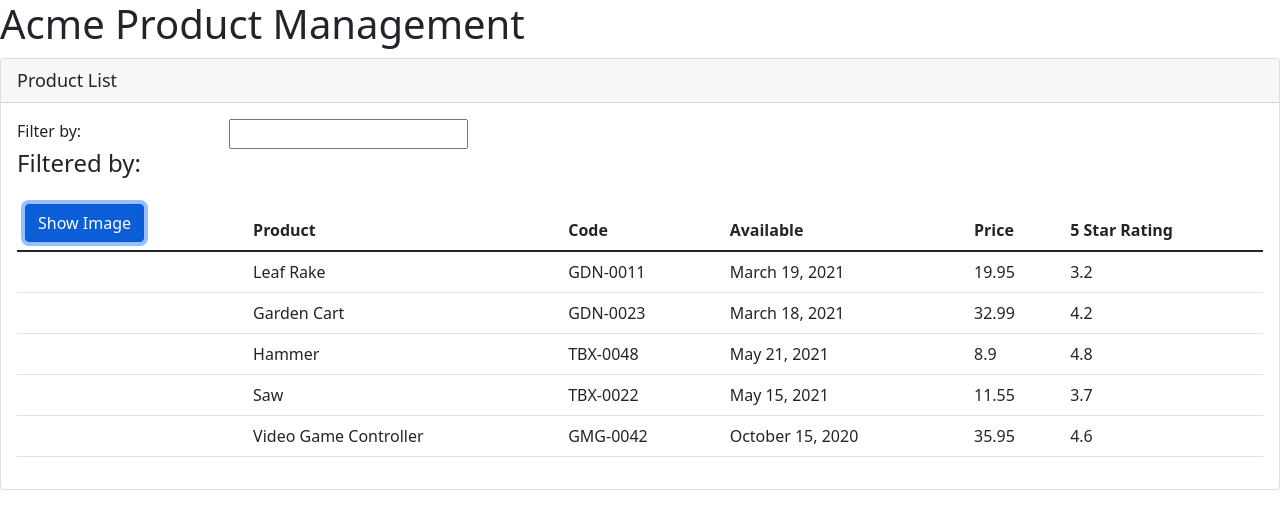
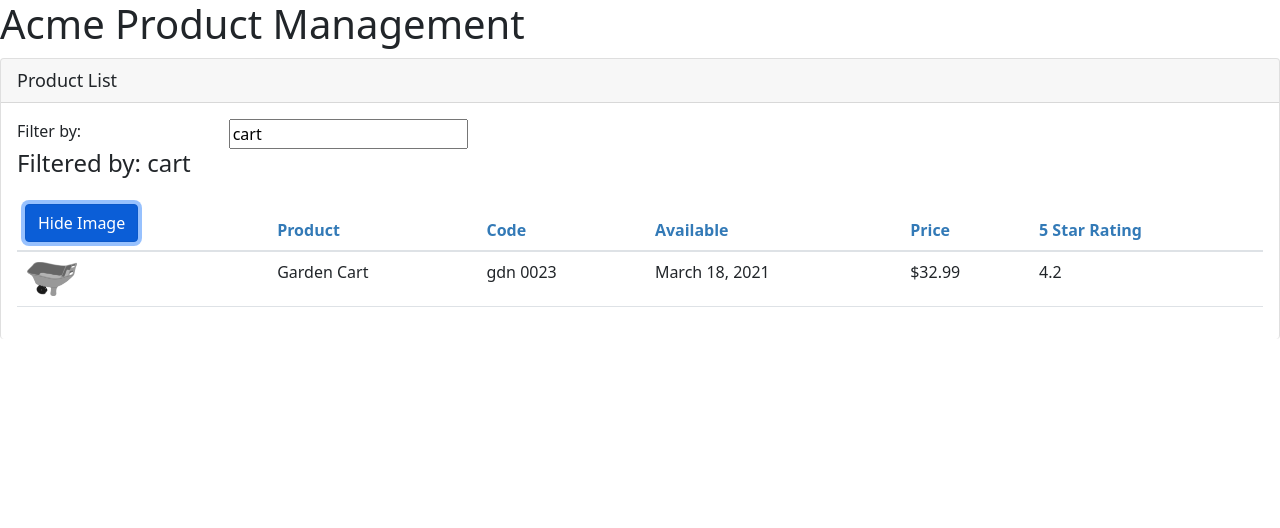
Before and after one commit to Piental/Angular-getting-started, an Angular app: page / in a window 1280 px wide. Both pictures are taken after a click on the button "Show Image". Shown: the top 528 px of the page. Built offline with nearby package versions, Linux system fonts and the light colour scheme.

Commit message:
Chapter 7 done.

```diff
--- /dev/null
+++ b/src/app/products/product-list.component.css
@@ -0,0 +1,3 @@
+thead {
+  color: #337AB7;
+}
--- a/src/app/products/product-list.component.html
+++ b/src/app/products/product-list.component.html
@@ -6,21 +6,25 @@
     <div class='row'>
       <div class='col-md-2'>Filter by:</div>
       <div class='col-md-4'>
-        <input type='text' />
+        <input type='text'
+          [(ngModel)] = 'listFilter'
+        />
       </div>
     </div>
     <div class='row'>
       <div class='col-md-6'>
-        <h4>Filtered by: </h4>
+        <h4>Filtered by: {{listFilter}}</h4>
       </div>
     </div>
     <div class='table-responsive'>
-      <table class='table' *ngIf='products.length'>
+      <table class='table'
+      *ngIf='products.length'>
         <thead>
           <tr>
             <th>
-              <button class='btn btn-primary'>
-                Show Image
+              <button class='btn btn-primary'
+              (click)="toggleImage()">
+                {{showImage? 'Hide': 'Show'}} Image
               </button>
             </th>
             <th>Product</th>
@@ -31,12 +35,18 @@
           </tr>
         </thead>
         <tbody>
-          <tr *ngFor="let product of products">
-            <td></td>
+          <tr *ngFor="let product of filteredProducts">
+            <td>
+              <img *ngIf="showImage"
+                   [src]='product.imageUrl'
+                   [title] = 'product.productName'
+                   [style.width.px]= 'imageWidth'
+                   [style.margin.px]= 'imageMargin'>
+            </td>
             <td>{{ product.productName }}</td>
-            <td>{{ product.productCode }}</td>
+            <td>{{ product.productCode | lowercase | convertToSpaces:'-' }}</td>
             <td>{{ product.releaseDate }}</td>
-            <td>{{ product.price }}</td>
+            <td>{{ product.price | currency:'USD':'symbol':'1.2-2'}}</td>
             <td>{{ product.starRating }}</td>
           </tr>
         </tbody>
--- a/src/app/products/product-list.component.ts
+++ b/src/app/products/product-list.component.ts
@@ -1,13 +1,30 @@
-import { Component } from "@angular/core";
+import { Component, OnInit } from "@angular/core";
+import { IProduct } from "./product";
 
 @Component({
   selector: `pm-products`,
-  templateUrl: `./product-list.component.html`
+  templateUrl: `./product-list.component.html`,
+  styleUrls: [`./product-list.component.css`]
 })
 
-export class ProductListComponent {
+export class ProductListComponent implements OnInit {
   pageTitle: string = 'Product List';
-  products: any[] = [
+  imageWidth: number = 50;
+  imageMargin: number = 2;
+  showImage: boolean = false;
+
+  private _listFilter: string = '';
+  get listFilter(): string {
+    return this._listFilter;
+  }
+  set listFilter(value: string) {
+    this._listFilter = value;
+    console.log('In setter:', value);
+    this.filteredProducts = this.performFilter(value);
+  }
+
+  filteredProducts: IProduct[] = [];
+  products: IProduct[] = [
     {
     "productId": 1,
     "productName": "Leaf Rake",
@@ -59,4 +76,18 @@
     "imageUrl": "assets/images/xbox-controller.png"
   }
   ];
+
+  performFilter(filterBy: string): IProduct[] {
+    filterBy = filterBy.toLowerCase();
+    return this.products.filter((product: IProduct) =>
+       product.productName.toLowerCase().includes(filterBy));
+  }
+
+  toggleImage(): void {
+  this.showImage = !this.showImage;
+  }
+
+  ngOnInit(): void {
+    this.listFilter = 'cart'
+  }
 }
--- /dev/null
+++ b/src/app/products/product.ts
@@ -0,0 +1,10 @@
+export interface IProduct {
+  productId: number;
+  productName: string;
+  productCode: string;
+  releaseDate: string;
+  price: number;
+  description: string;
+  starRating: number;
+  imageUrl: string;
+}
--- /dev/null
+++ b/src/app/shared/convert-to-spaces.pipe.ts
@@ -0,0 +1,11 @@
+import { Pipe, PipeTransform } from "@angular/core";
+
+@Pipe({
+  name: 'convertToSpaces'
+})
+export class ConvertToSpacesPipe implements PipeTransform {
+
+  transform(value: string, character: string): string {
+    return value.replace(character, ' ');
+  }
+}
--- a/src/styles.css
+++ b/src/styles.css
@@ -1,16 +1,22 @@
 /* You can add global styles to this file, and also import other style files */
 @import "~bootstrap/dist/css/bootstrap.min.css";
 @import "~font-awesome/css/font-awesome.min.css";
+
 div.card-header {
  font-size: large;
 }
 
 div.card {
-  margin-top: 10px
+  margin-top: 10px;
+  border-bottom-width: 0px;
 }
 
 .table {
   margin-top: 10px
+}
+
+tbody {
+  border-top-color: #dee2e6 !important;
 }
 
 a {
```
Also changed, not shown: src/app/app.module.ts (+6 -2 lines), 1 other file (tests, documents, lock files or other folders).
